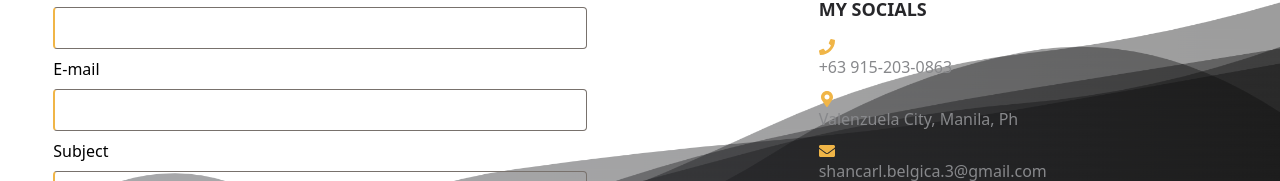
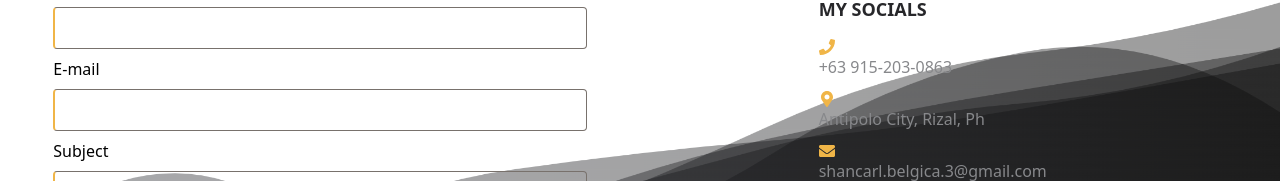
Before and after one commit to dickheadph/beta, a React (Vite) app: page / in a window 1280 px wide. Shown: the part 1771-1952 px from the top of the page. Built offline with nearby package versions, Linux system fonts and the light colour scheme; no server answers.

Commit message:
Update Contact.jsx
Update address

```diff
--- a/src/Components/Contact.jsx
+++ b/src/Components/Contact.jsx
@@ -114,7 +114,7 @@ function Contact() {
             </p>
             <p className=''>
               <FaMapMarkerAlt className='text-[#f0b547]' />
-              Valenzuela City, Manila, Ph
+              Antipolo City, Rizal, Ph
             </p>
             <p className=''>
               <FaEnvelope className='text-[#f0b547]' />{' '}
```
